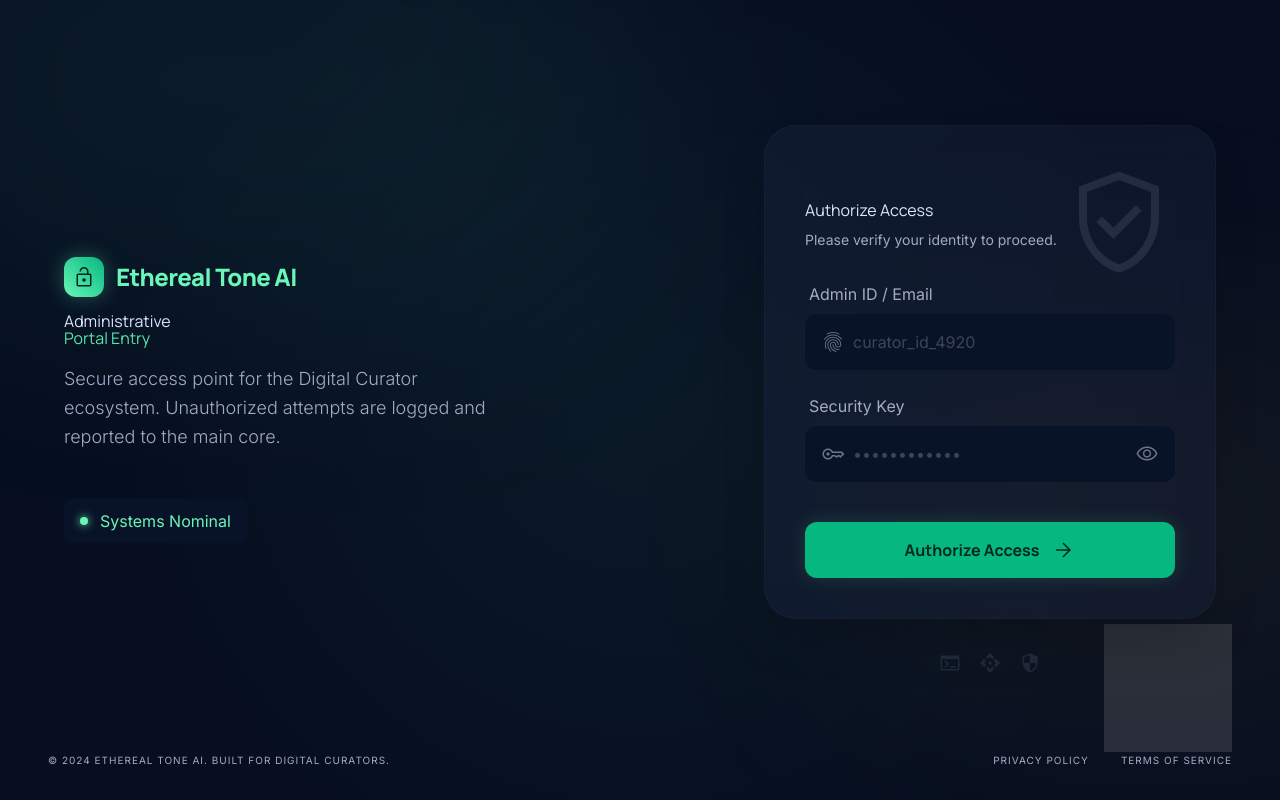
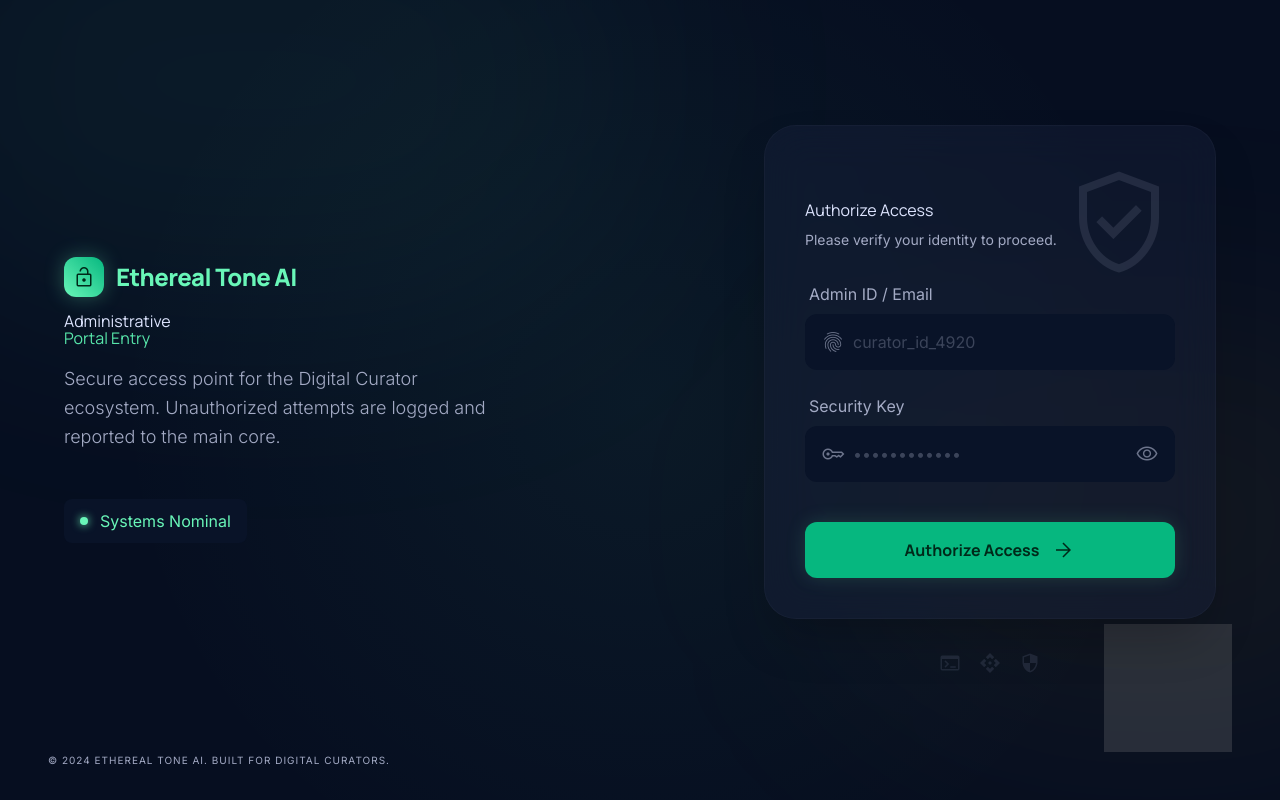
Before and after one commit to TharunDatta/Email-Tone-Improver, a website: page admin-login.html in a window 1280 px wide. Drawn offline with nearby package versions, Linux system fonts and the light colour scheme; grey boxes are pictures that could not be loaded.

Commit message:
Remove admin login footer links

```diff
--- a/admin-login.html
+++ b/admin-login.html
@@ -169,10 +169,6 @@
 </div>
 <footer class="fixed bottom-0 w-full py-8 px-12 flex flex-col md:flex-row justify-between items-center text-on-surface-variant font-label text-[10px] tracking-widest uppercase gap-4">
 <div>© 2024 Ethereal Tone AI. Built for Digital Curators.</div>
-<div class="flex gap-8 pointer-events-auto">
-<a class="hover:text-primary transition-colors cursor-pointer" href="/privacy-policy">Privacy Policy</a>
-<a class="hover:text-primary transition-colors cursor-pointer" href="/terms">Terms of Service</a>
-</div>
 </footer>
 <div id="error-msg" class="hidden fixed top-6 left-1/2 -translate-x-1/2 bg-error/20 border border-error/40 text-error px-6 py-3 rounded-xl text-sm font-medium z-50"></div>
 <script>
```
